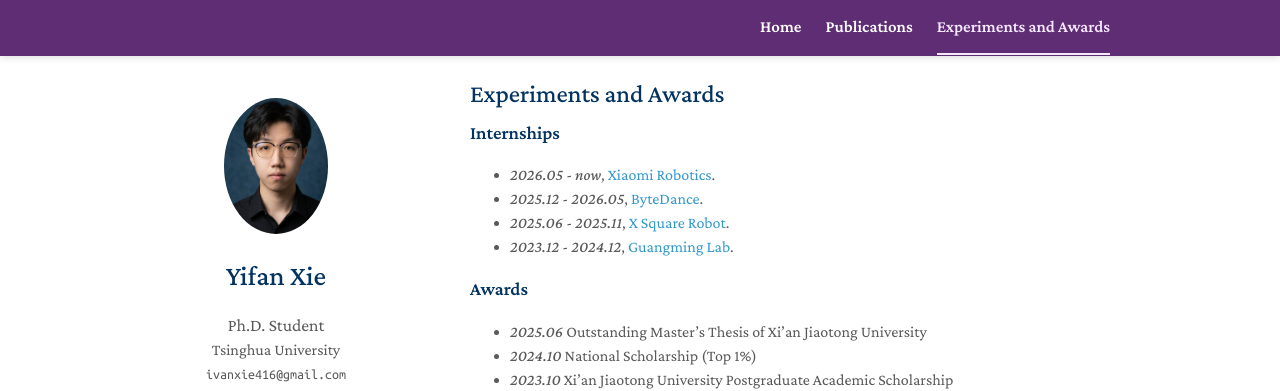
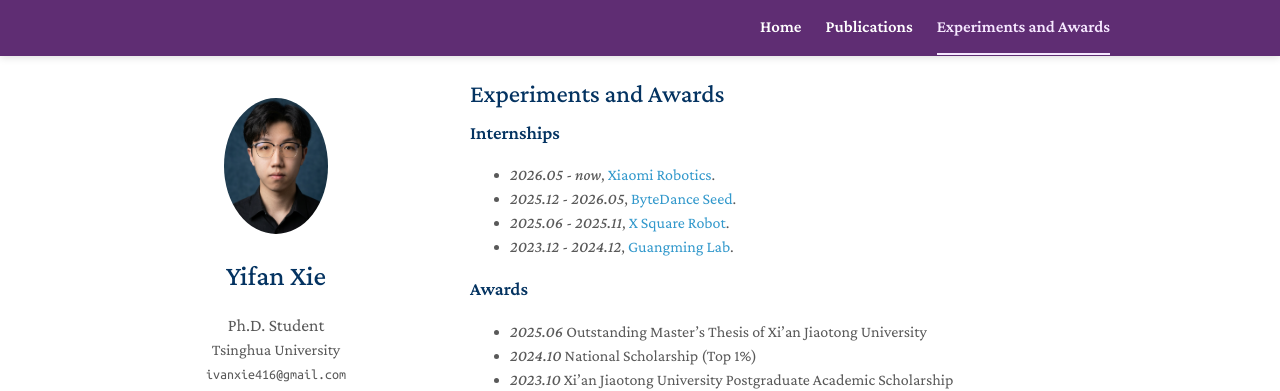
Before and after one commit to IvanXie416/ivanxie416.github.io, a Jekyll site: the page built from awards.md, in a window 1280 px wide. Shown: the top 391 px of the page. Built offline with Jekyll 4.4.1, drawn with Linux system fonts in a browser that asks for light colours; a style sheet for code colours, icons or effects is not loaded; our own code applies the rules of GitHub Pages for plain Markdown files.

Commit message:
20260514

```diff
--- a/awards.md
+++ b/awards.md
@@ -7,7 +7,7 @@ permalink: /awards/
 
 ### Internships
 - *2026.05 - now*, [Xiaomi Robotics](https://robotics.xiaomi.com/index.html).
-- *2025.12 - 2026.05*, [ByteDance](https://www.bytedance.com/en/).
+- *2025.12 - 2026.05*, [ByteDance Seed](https://seed.bytedance.com/en/).
 - *2025.06 - 2025.11*, [X Square Robot](https://www.x2robot.com/en).
 - *2023.12 - 2024.12*, [Guangming Lab](https://www.gml.ac.cn/).
 
```
